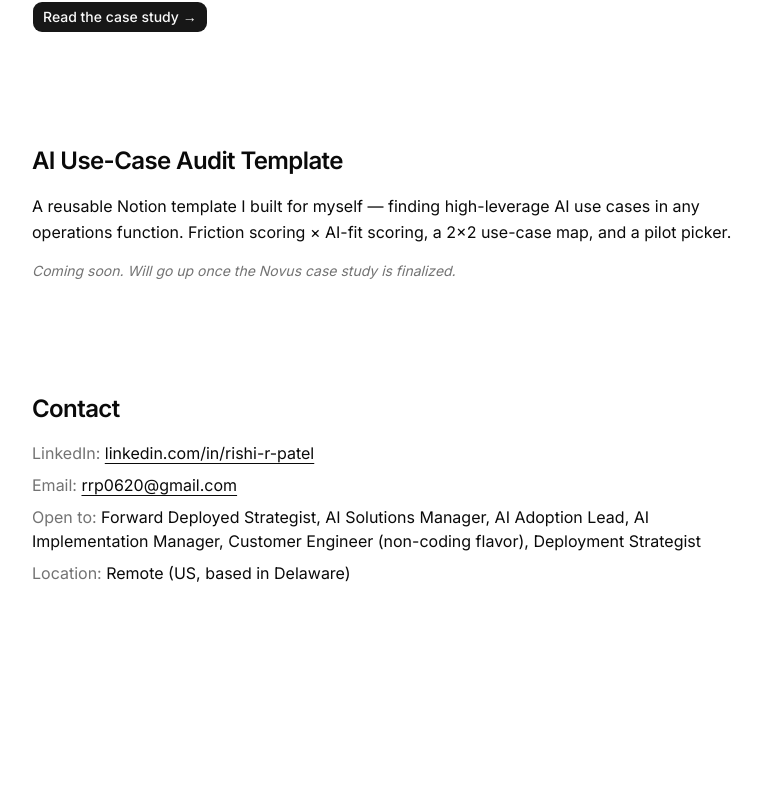
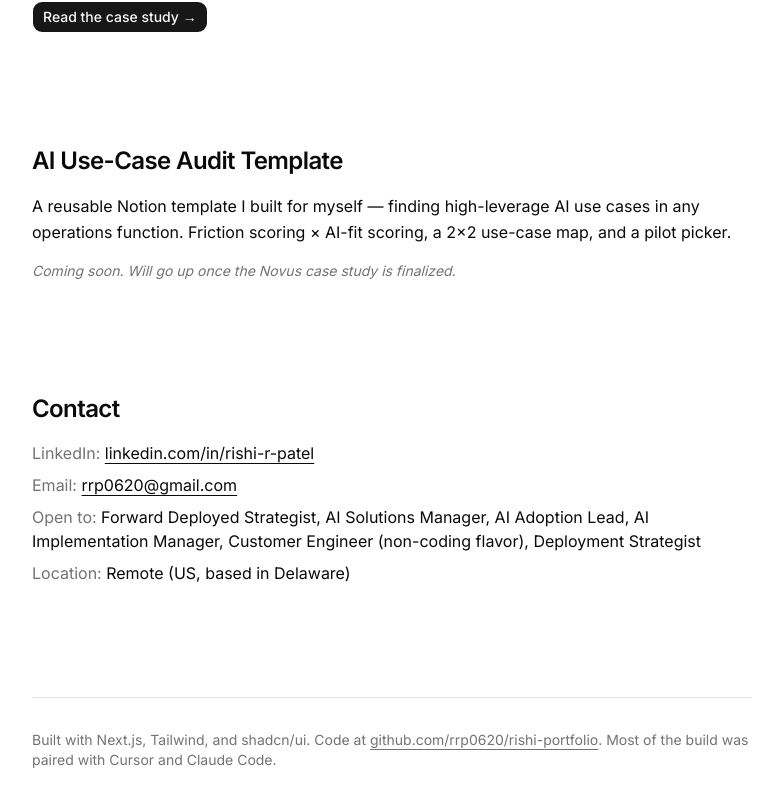
Before and after one commit to rrp0620/rishi-portfolio, a Next.js app: page / in a window 1280 px wide. Shown: the part 2135-2942 px from the top of the page, without its empty margins (248-1027 px from the left). Before the commit the page ends 2816 px from the top, so only its background shows below. Built offline with nearby package versions, Linux system fonts and the light colour scheme.

Commit message:
Phase 3 complete: all seven page sections

```diff
--- a/app/page.tsx
+++ b/app/page.tsx
@@ -4,6 +4,7 @@ import { FeaturedProject } from "@/components/featured-project";
 import { CaseStudy } from "@/components/case-study";
 import { AuditTemplate } from "@/components/audit-template";
 import { Contact } from "@/components/contact";
+import { Footer } from "@/components/footer";
 
 export default function Home() {
   return (
@@ -14,6 +15,7 @@ export default function Home() {
       <CaseStudy />
       <AuditTemplate />
       <Contact />
+      <Footer />
     </main>
   );
 }
--- a/components/case-study.tsx
+++ b/components/case-study.tsx
@@ -1,5 +1,5 @@
 import Link from "next/link";
-import { Button } from "@/components/ui/button";
+import { buttonVariants } from "@/components/ui/button";
 
 export function CaseStudy() {
   return (
@@ -13,10 +13,13 @@ export function CaseStudy() {
         rollout plan for a non-technical owner. Closes with what I'd do
         differently as a forward-deployed strategist for an AI vendor.
       </p>
-      <Button asChild>
-        {/* TODO: replace with your published case study URL (Notion sub-page or /case-study route) */}
-        <Link href="/case-study">Read the case study →</Link>
-      </Button>
+      {/* TODO: replace href with your published case study URL (Notion sub-page or /case-study route) */}
+      <Link
+        href="/case-study"
+        className={buttonVariants({ variant: "default" })}
+      >
+        Read the case study →
+      </Link>
     </section>
   );
 }
--- /dev/null
+++ b/components/footer.tsx
@@ -0,0 +1,20 @@
+import Link from "next/link";
+
+export function Footer() {
+  return (
+    <footer className="border-t pt-8 text-sm text-muted-foreground">
+      <p>
+        Built with Next.js, Tailwind, and shadcn/ui. Code at{" "}
+        <Link
+          href="https://github.com/rrp0620/rishi-portfolio"
+          className="underline underline-offset-4 hover:text-primary"
+          target="_blank"
+          rel="noreferrer"
+        >
+          github.com/rrp0620/rishi-portfolio
+        </Link>
+        . Most of the build was paired with Cursor and Claude Code.
+      </p>
+    </footer>
+  );
+}
```
